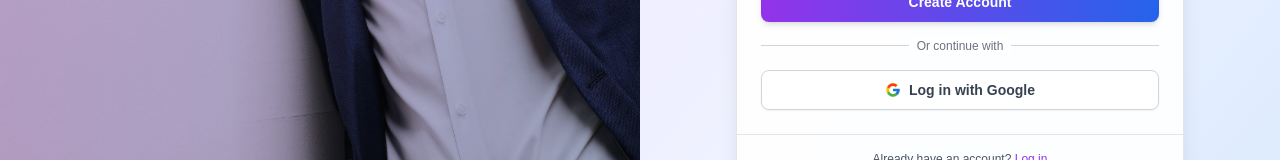
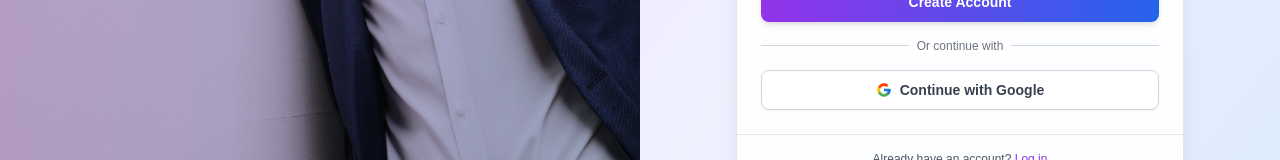
Before and after one commit to nikhil7672/Glamourhall.tech, a Next.js app: page /auth/register in a window 1280 px wide. Shown: the part 498-658 px from the top of the page. Built offline with nearby package versions, Linux system fonts and the light colour scheme.

Commit message:
pricing commented

```diff
--- a/app/auth/login/page.tsx
+++ b/app/auth/login/page.tsx
@@ -246,7 +246,7 @@ export default function LoginPage() {
       ) : (
         <>
           <Image src="/google.png" alt="Google" width={16} height={16} />
-          Log in with Google
+          Continue with Google
         </>
       )}
     </Button>
--- a/app/auth/register/page.tsx
+++ b/app/auth/register/page.tsx
@@ -277,7 +277,7 @@ export default function RegisterPage() {
                       width={16}
                       height={16}
                     />
-                    Log in with Google
+                    Continue with Google
                   </>
                 )}
               </Button>
--- a/app/chat/page.tsx
+++ b/app/chat/page.tsx
@@ -847,7 +847,7 @@ export default function ChatPage() {
               renderConversations()
             )}
           </div>
-          <div className="p-4 border-t border-gray-200 dark:border-gray-700 bg-white dark:bg-gray-800 shadow-lg">
+          {/* <div className="p-4 border-t border-gray-200 dark:border-gray-700 bg-white dark:bg-gray-800 shadow-lg">
             <button
               onClick={() => router.push('/pricing')}
               className="w-full flex items-center gap-3 px-8 py-4 text-lg bg-gradient-to-r from-purple-400 to-blue-400 text-white font-medium rounded-lg shadow-md hover:shadow-lg hover:brightness-95 transform hover:scale-100 transition-all duration-200 ease-in-out"
@@ -855,7 +855,7 @@ export default function ChatPage() {
               <FaRegCreditCard className="mr-3 h-6 w-6 transform transition-transform duration-200 hover:rotate-6" />
               <span className="text-sm font-medium">Upgrade Plan</span>
             </button>
-          </div>
+          </div> */}
         </div>
       </motion.aside>
       {/* Main Content */}
--- a/components/landing-page.tsx
+++ b/components/landing-page.tsx
@@ -180,14 +180,14 @@ export function LandingPageComponent() {
       >
         Testimonials
       </Link>
-      <Link
+      {/* <Link
         href="/pricing"
         className={`block py-2 px-4 hover:bg-gray-100 dark:hover:bg-gray-700 ${
           mobile ? "text-lg" : ""
         }`}
       >
         Pricing
-      </Link>
+      </Link> */}
       {/* <Link
         href="/blogs"
         className={`block py-2 px-4 hover:bg-gray-100 dark:hover:bg-gray-700 ${
@@ -895,14 +895,14 @@ export function LandingPageComponent() {
                     Features
                   </Link>
                 </li>
-                <li>
+                {/* <li>
                   <Link
                     href="#pricing"
                     className="text-sm text-gray-600 dark:text-gray-400 hover:text-purple-600 dark:hover:text-purple-400 transition-colors duration-200"
                   >
                     Pricing
                   </Link>
-                </li>
+                </li> */}
                 {/* <li>
                   <Link
                     href="/blogs"
```
